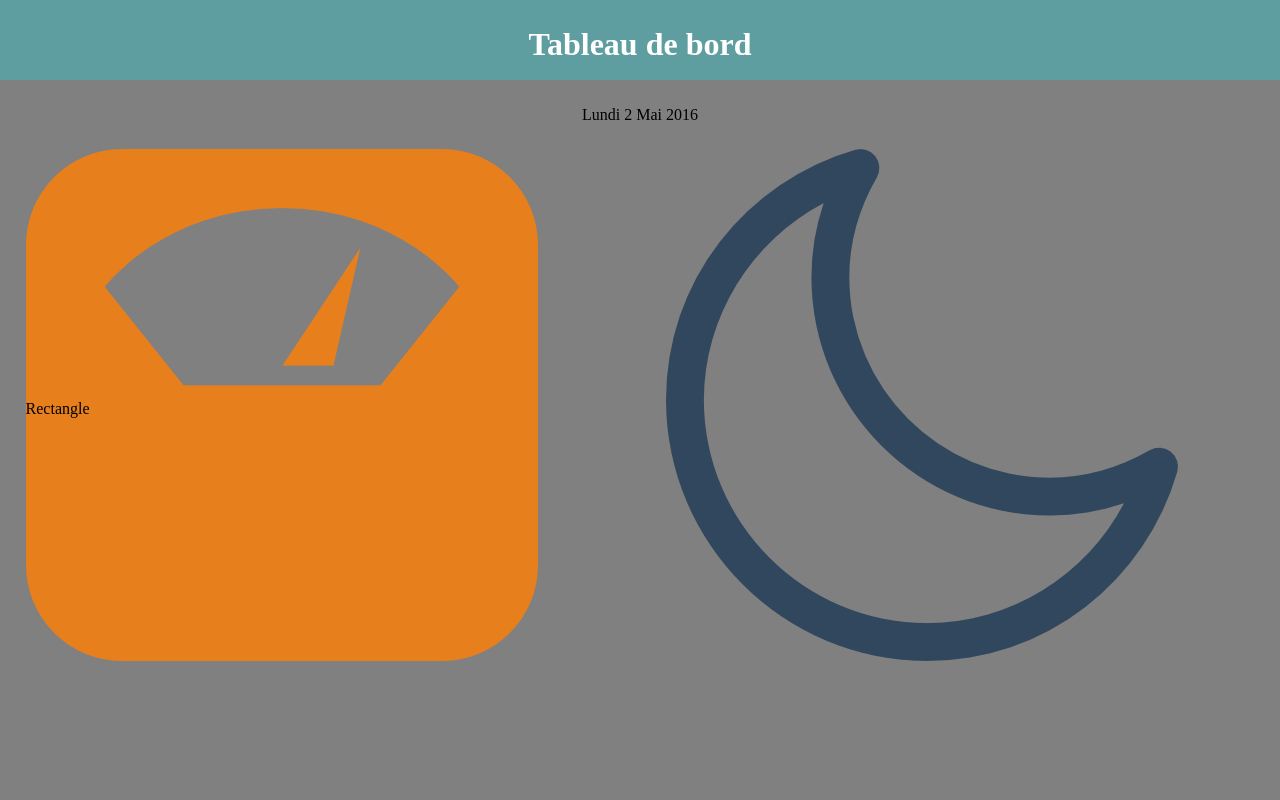
After one commit to ClementRomac/FitBit_Project, a PHP site: page /Pages/Dashboard.html in a window 1280 px wide. The commit adds this page. Run offline with PHP 8.4, Linux system fonts and the light colour scheme.

Commit message:
MAJ Site

```diff
--- /dev/null
+++ b/App/Pages/Dashboard.html
@@ -0,0 +1,18 @@
+<html>
+    <head>
+        <title>FitiBit</title></colspan="2"d >
+        <meta charset="utf-8"/>
+        <link rel="stylesheet" media="screen" type="text/css" href="../css/Pages/Dashboard.css">
+    </head>
+    <body>
+        <div id="Header">
+            <h1>Tableau de bord</h1>
+        </div>
+        <div id="Center">
+            <div class="Date"> Lundi 2 Mai 2016 </div>
+            <div class="Squarre"><img src="../maquettes/sprite/icon.png" class="img-squarre"></div>
+            <div class="Squarre"><img src="../maquettes/sprite/night.png" class="img-squarre"></div>
+            <div class="Rectangle">Rectangle</div>
+        </div>
+    </body>
+</html>
--- /dev/null
+++ b/App/css/Pages/Dashboard.css
@@ -0,0 +1,50 @@
+* {
+    margin: 0;
+    padding: 0;
+}
+
+body{
+    background-color: gray
+}
+
+
+#Header {
+    background-color: cadetblue;
+    height: 10%;
+    text-align: center;
+    font-size: 100%;
+    color: white;
+
+}
+
+h1{
+    padding-top: 2%
+}
+
+#Center {
+
+}
+
+.Date{
+    text-align: center;
+    margin-top: 2%;
+}
+
+.Squarre{
+    height: 200;
+    float: left;
+    width: 46%;
+    margin: 2%;
+
+}
+
+.Rectangle{
+    float: left;
+    width: 100%;
+    margin: 2%;
+
+}
+
+.img-squarre {
+    display: block;S
+}
--- a/App/index.html
+++ b/App/index.html
@@ -6,12 +6,12 @@
     </head>
     <body>
         <div id="Homepage-Top">
-            <div class="Homepage-Title">FitBit</div>
+            <h1 class="Homepage-Title">FitBit</h1>
         </div>
         <div id="Homepage-Footer">
             <input class="connexion" type="text"/>
             <input class="connexion" type="text"/>
-            <input class="connexion" type="button" value="Connexion"/>
+            <input class="connexion" type="submit" value="Connexion"/>
 
         </div>
     </body>
```
Also changed, not shown: App/Pages/Homepage.html (deleted, +0 -10 lines), App/css/style.css (+18 -5 lines), App/css/Pages/style.css (deleted).
